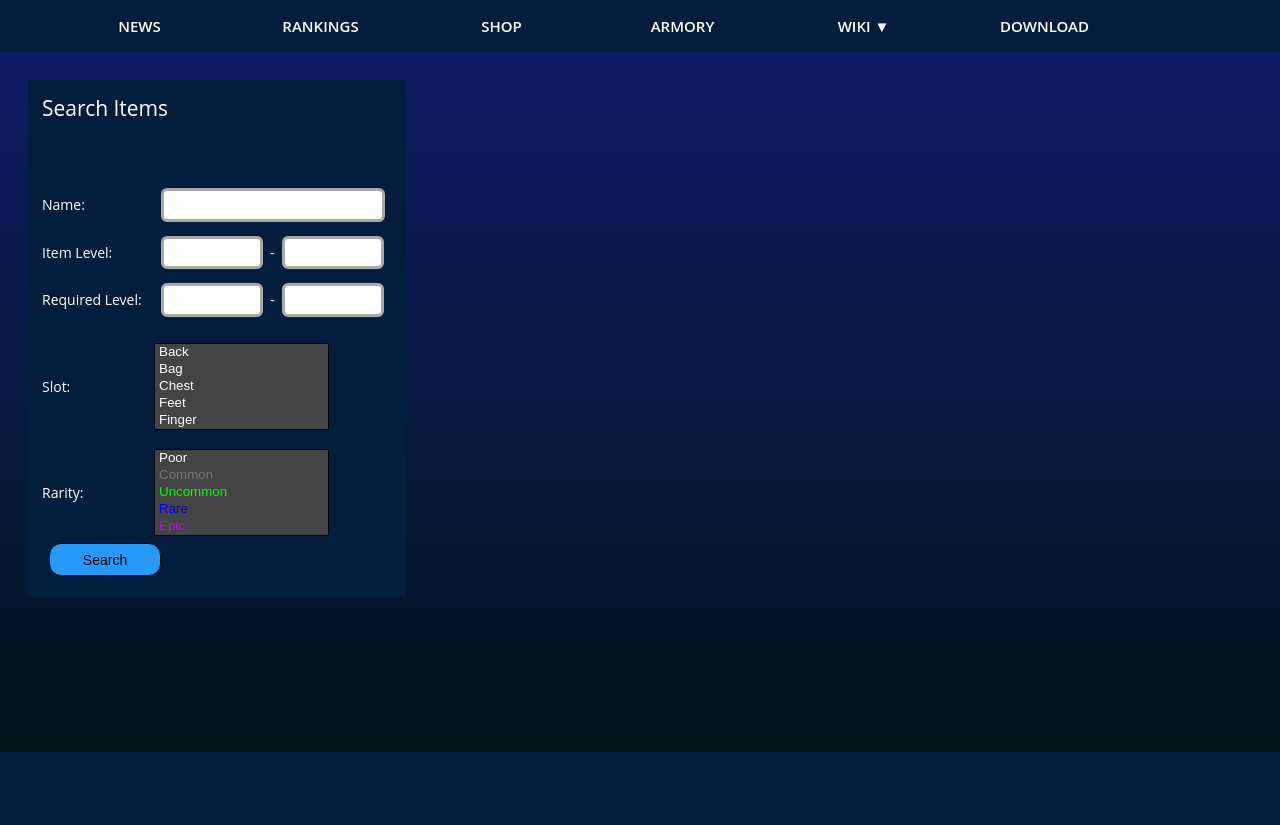
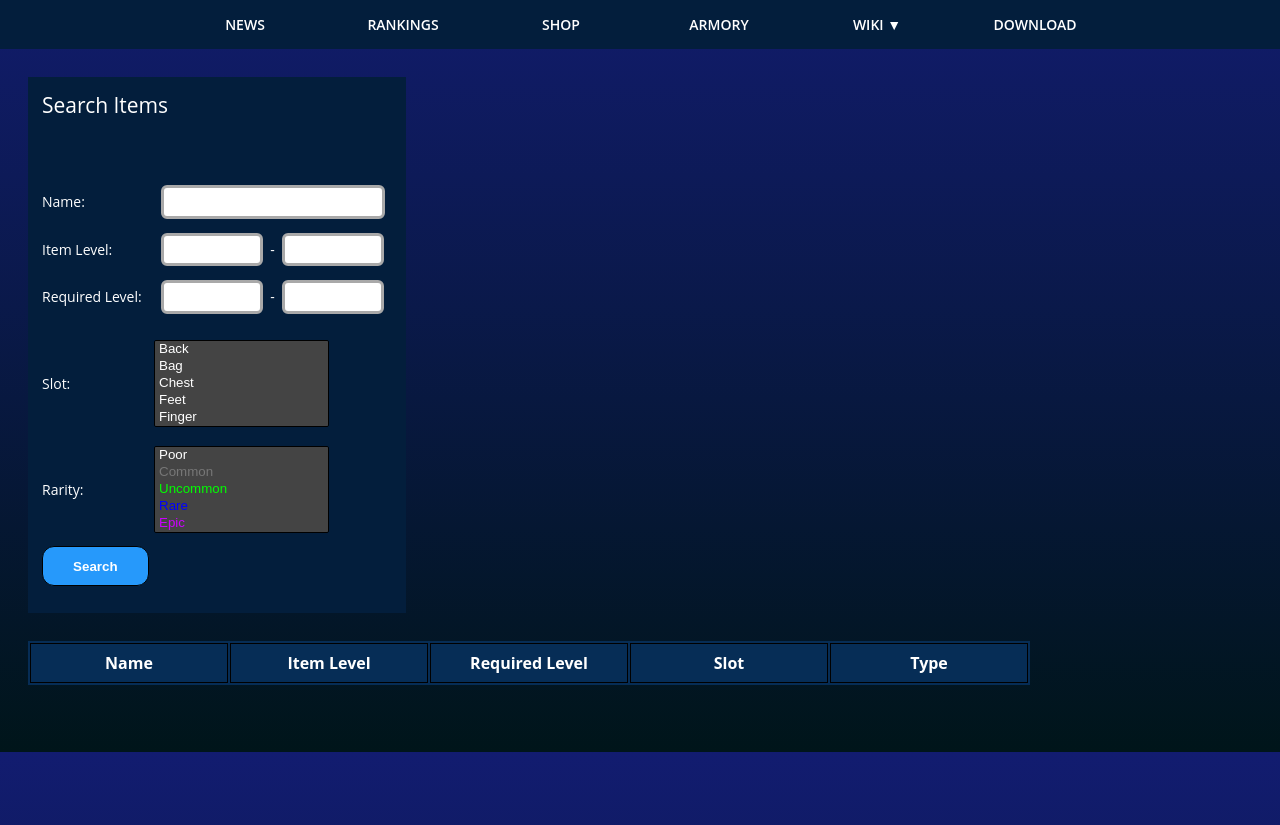
Before and after one commit to Sadzka/Squadza, a PHP site: page /item in a window 1280 px wide. Shown: the part 48-873 px from the top of the page. Before the commit the page ends 800 px from the top, so only its background shows below. Run offline with PHP 8.4, Linux system fonts and the light colour scheme; a stand-in replaces the project's code that opens the database connection; lists and menus that the app fills with data are empty; some libraries are stand-ins or nearby versions.

Commit message:
items are now dynamically loaded

```diff
--- a/index.php
+++ b/index.php
@@ -14,5 +14,7 @@ Router::post('register', 'SecurityController');
 Router::post('profile', 'SecurityController');
 
 Router::get('item', 'ItemController');
+Router::post('itemSearch', 'ItemController');
+Router::post('itemRender', 'ItemController');
 
 Router::run($path);
--- a/public/css/main.css
+++ b/public/css/main.css
@@ -7,6 +7,7 @@ html {
     background-size: cover;
 }
 body {
+    font: 14px open sans,Arial,helvetica neue,Helvetica,sans-serif;
     width: 100vw;
     background: transparent linear-gradient(180deg, rgba(18,28,112,1) 0%, rgba(0,21,26,1) 100%) 0% 0% fixed;
     margin: 0px;
@@ -195,9 +196,11 @@ header {
 
 /* MENU */
 .menu-container {
-    padding: 0.25em 3em 0.25em 3em;
+    padding: 0.25em 2em 0.25em 2em;
     display: flex;
     background-color: rgb(3, 30, 60);
+    align-items: center;
+    justify-content: center;;
 }
 
 .menu-ol {
@@ -205,7 +208,6 @@ header {
     list-style-type: none;
     padding: 0;
     margin: 0.5em;
-    font-size: 15px;
     height: 2em;
     line-height: 2em;
     text-align: center;
@@ -223,7 +225,8 @@ header {
 
 .menu-ol > li {
     float: left;
-    padding: 0 1em;
+    padding: 0 0.25em;
+    white-space: nowrap;
     width: 150px;
     margin-left: 1px;
     /*background-color: rgb(28, 100, 193);*/
@@ -379,7 +382,11 @@ header {
 
 .serach-input-submit {
     cursor: pointer;
+    margin: 1em 0;
     width: 8em;
+    height: 3em;
+    font-weight: 600;
+    color: white;
     background: #2699FB;
     border: 1px solid black;
     border-radius: 12px;
@@ -421,23 +428,20 @@ header {
 }
 
 .search-result-container {
-    margin: 2em 2em 0 2em;
+    margin: 2em 2em 10em 2em;
     display: inline-block;
 }
 
-.search-result-item {
-    padding: 1em;
-    display: flex;
+.search-result-container table {
+    background-color: #062d56;
+}
+.search-result-container table tr th{
+    width: 180px;
+    padding: 0.5em;
+    text-overflow: ellipsis;
+    border: 1px solid black;
 }
 
-.result-odd {
-    background-color: #031E3C;
-
-}
-
-.result-even {
-    background-color: #062a49;
-}
 /* Mobile */
 @media only screen and (max-device-width: 420px) {
     .container {
@@ -496,6 +500,9 @@ header {
     .search-item-tooltip-container {
         display: block;
     }
+    .menu-ol > li {
+        width: auto;
+    }
 }
 
 .messages {
@@ -505,7 +512,3 @@ header {
 a {
     text-decoration: none;
 }
-
-body {
-    font: 14px open sans,Arial,helvetica neue,Helvetica,sans-serif;
-}
--- /dev/null
+++ b/public/js/search.js
@@ -0,0 +1,124 @@
+
+const itemname = document.querySelector('input[name="name"]');
+const ilvmin = document.querySelector('input[name="ilvmin"]');
+const ilvmax = document.querySelector('input[name="ilvmax"]');
+const reqlvmin = document.querySelector('input[name="reqlvmin"]');
+const reqlvmax = document.querySelector('input[name="reqlvmax"]');
+const slot = document.querySelector('select[name="slot[]"]');
+const rarity = document.querySelector('select[name="rarity[]"]');
+
+const form = document.querySelector('.search-form');
+const itemContainer = document.querySelector('.search-result-container table');
+
+console.log(itemContainer);
+
+form.addEventListener("submit", function (event) {
+    event.preventDefault();
+
+    const data = {
+        name : itemname.value,
+        ilvmin : ilvmin.value,
+        ilvmax : ilvmax.value,
+        reqlvmin : reqlvmin.value,
+        reqlvmax : reqlvmax.value,
+        slot : getSelectValues(slot),
+        rarity : getSelectValues(rarity)
+    };
+
+    fetch("/itemSearch", {
+        method: "POST",
+        headers: {
+            'Content-Type': 'application/json'
+        },
+        body: JSON.stringify(data)
+    }).then(function (response) {
+        return response.json();
+    }).then(function (projects) {
+        itemContainer.innerHTML = "<tr><th>Name</th><th>Item Level</th> <th>Required Level</th> <th>Slot</th><th>Type</th></tr>";
+        loadItems(projects);
+    });
+
+    /*.then(response => response.text())
+    .then((response) => {
+        document.querySelector("body").innerHTML = response;
+    })
+    .catch(err => console.log(err));*/
+
+});
+
+function loadItems(items) {
+    items.forEach(item => {
+        console.log(item);
+        createItem(item);
+    });
+}
+
+function createItem(item) {
+
+    const template = document.querySelector("#item-template");
+
+    const clone = template.content.cloneNode(true);
+
+    const text = clone.querySelector("span");
+    text.classList.add('q' + item.quality);
+    text.innerHTML = item.name;
+
+    clone.querySelector("#ilv").innerHTML = item.item_level;
+    clone.querySelector("#rlv").innerHTML = item.required_level;
+    clone.querySelector("#slot").innerHTML = item.slot;
+    clone.querySelector("#type").innerHTML = item.equip_type;
+
+    const ref = clone.querySelector(".itemref");
+    ref.addEventListener("click", itemHref);
+    ref.href = item.items_id;
+
+    itemContainer.appendChild(clone);
+}
+
+function itemHref(event) {
+    event.preventDefault();
+
+    event = event || window.event;
+    var target = event.target || event.srcElement;
+
+    var itemid = null;
+    while (target) {
+        if (target instanceof HTMLAnchorElement) {
+            itemid = target.getAttribute('href');
+            break;
+        }
+
+        target = target.parentNode;
+    }
+
+    const data = {
+        id : itemid
+    };
+
+    fetch("/itemRender", {
+        method: "POST",
+        headers: {
+            'Content-Type': 'application/json'
+        },
+        body: JSON.stringify(data)
+    }).then(response => response.text())
+    .then((response) => {
+        document.querySelector(".itemtooltip").innerHTML = response.slice(0, -1);
+    })
+    .catch(err => console.log(err));
+}
+
+function getSelectValues(select) {
+    var result = [];
+    var options = select && select.options;
+    var opt;
+
+    for (var i=0, iLen=options.length; i<iLen; i++) {
+        opt = options[i];
+
+        if (opt.selected) {
+        result.push(opt.value || opt.text);
+        }
+    }
+    return result;
+}
--- a/public/views/item.php
+++ b/public/views/item.php
@@ -4,6 +4,8 @@
 	<title>Arikazike</title>
 	<link rel="stylesheet" href="public/css/items.css">
 	<link type="text/css" rel="stylesheet" href="public/css/main.css">
+
+	<script type="text/javascript" src="./public/js/search.js" defer></script>
 </head>
 
 <body>
@@ -14,27 +16,27 @@
 	?>
 
 	<div class="search-item-tooltip-container">
+		<?php include_once(__DIR__ . "/../../src/common/searchItem.php"); ?>
+		<div class="itemtooltip"> </div>
+	</div>
 
-	<?php include_once(__DIR__ . "/../../src/common/searchItem.php"); ?>
-
-	<?php
-		if (!isset($_GET['search']))
-		{
-			if (isset($item)) {
-				if ($item != 'notfound') {
-					include_once (__DIR__ . '/../../src/common/renderItem.php');
-				}
-			}
-		}
-	?>
-
+	<div class="search-result-container">
+		<table>
+			<tr>
+				<th><span>Name</span></th>
+				<th>Item Level</th>
+				<th>Required Level</th>
+				<th>Slot</th>
+				<th>Type</th>
+			</tr>
+		</table>
 	</div>
 
 	<?php
-
+/*
 	if (isset($items) && $items != 'notfound') {
 
-		echo '<div class="search-result-container">';
+		echo '';
 
 		$i = 0;
 		foreach ($items as $item) {
@@ -54,6 +56,23 @@
 
 		echo '</div>';
 	}
-
+*/
 	?>
 </body>
+
+<template id="item-template">
+	<tr>
+		<th>
+			<a href="#" class="itemref">
+				<span>
+					Name
+				</span>
+			</a>
+		</th>
+
+		<th id="ilv">Item Level</th>
+		<th id="rlv">Required Level</th>
+		<th id="slot">Slot</th>
+		<th id="type">Type</th>
+	</tr>
+</template>
--- a/src/common/searchItem.php
+++ b/src/common/searchItem.php
@@ -1,4 +1,4 @@
-<form class="search-form" action="/item" method="GET">
+<form class="search-form">
     <span class="search-title">Search Items</span><br><br>
 
     <div class="search-line">
@@ -60,12 +60,6 @@
         </select>
     </div>
     <input type="hidden" value="search" name="search">
-    <input class="serach-input-submit" type="submit" value="Search">
 
-    <?php
-    if (isset($items) && $items == 'notfound') {
-        echo "Your criteria did not match any items.";
-    }
-    ?>
-
+    <button class="serach-input-submit"> Search </button>
 </form>
--- a/src/controllers/ItemController.php
+++ b/src/controllers/ItemController.php
@@ -8,29 +8,38 @@ class ItemController extends AppController {
     public function item()
     {
         if (!$this->isGet()) {
-            echo "isGet<br>";
+            return;
             //TODO
         }
-        $itemRepository = ItemRepository::getInstance();
+        $this->render('item');
+    }
 
-        $item = null;
-        if (isset($_GET['id'])) {
-            $item = $itemRepository->getItem($_GET['id']);
+    public function itemSearch()
+    {
+        $contentType = isset($_SERVER["CONTENT_TYPE"]) ? trim($_SERVER["CONTENT_TYPE"]) : '';
 
-            if ($item == null) {
-                $this->render('item', ['item'=>'notfound'] );
-                return;
-            }
+        if ($contentType === "application/json") {
+            $content = trim(file_get_contents("php://input"));
+            $decoded = json_decode($content, true);
+
+            header('Content-type: application/json');
+            http_response_code(200);
+
+            echo json_encode(ItemRepository::getInstance()->searchItems($decoded));
         }
-        else if (isset($_GET['search'])) {
-            $items = $itemRepository->searchItems($_GET, 0);
-            $this->render('item', ['items'=>$items] );
+    }
+
+    public function itemRender()
+    {
+        $contentType = isset($_SERVER["CONTENT_TYPE"]) ? trim($_SERVER["CONTENT_TYPE"]) : '';
+
+        if ($contentType === "application/json") {
+            $content = trim(file_get_contents("php://input"));
+            $decoded = json_decode($content, true);
+
+            $item = ItemRepository::getInstance()->getItem($decoded['id']);
+
+            echo include_once(__DIR__ . '/../common/renderItem.php');
         }
-        else {
-            $this->render('item');
-            return;
-        }
-
-        $this->render('item', ['item'=>$item] );
     }
 }
--- a/src/repository/ItemRepository.php
+++ b/src/repository/ItemRepository.php
@@ -75,7 +75,7 @@ class ItemRepository extends Repository
         */
 	}
 
-    public function searchItems($args, $page) {
+    public function searchItems($args) {
 
         if (!isset($args['name'])) {
             $args['name'] = '';
@@ -94,7 +94,7 @@ class ItemRepository extends Repository
         }
         $args['name'] = '%' . $args['name'] . '%';
 
-        $ask = "SELECT `name`, `quality`, `items_id` FROM items
+        $ask = "SELECT `name`, `quality`, `items_id`, `item_level`, `required_level`, `slot`, `equip_type` FROM items
         WHERE
         `name` like :name
         AND
@@ -104,7 +104,7 @@ class ItemRepository extends Repository
         ";
 
         $length_slots = 0;
-        if (isset($args['slot']))
+        if (isset($args['slot']) && count($args['slot']) > 0)
         {
             $length_slots = count($args['slot']);
             $ask = $ask . " AND ( slot = :slot0 ";
@@ -116,7 +116,7 @@ class ItemRepository extends Repository
         }
 
         $length_rarity = 0;
-        if (isset($args['rarity']))
+        if (isset($args['rarity']) && count($args['rarity']) > 0)
         {
             $length_rarity = count($args['rarity']);
             $ask = $ask . " AND ( quality = :quality0 ";
@@ -127,10 +127,15 @@ class ItemRepository extends Repository
             $ask = $ask . " ) ";
         }
 
-        //echo '<br>' . $ask . '<br>';
-
         $stmt = $this->database->connect()->prepare($ask);
-
+        /*
+                echo $ask . '<br>';
+                echo $args['name'] . '<br>';
+                echo $args['ilvmin'] . '<br>';
+                echo $args['ilvmax'] . '<br>';
+                echo $args['reqlvmin'] . '<br>';
+                echo $args['reqlvmax'] . '<br>';
+        */
         $stmt->bindParam(':name',       $args['name'],      PDO::PARAM_STR);
         $stmt->bindParam(':ilvmin',     $args['ilvmin'],    PDO::PARAM_STR);
         $stmt->bindParam(':ilvmax',     $args['ilvmax'],    PDO::PARAM_STR);
@@ -146,14 +151,6 @@ class ItemRepository extends Repository
 
         $stmt->execute();
 
-        $items = [];
-        while($row = $stmt->fetch(PDO::FETCH_ASSOC))
-        {
-            array_push($items, $row);
-        }
-
-        if (!$items) return 'notfound';
-        return $items;
-
+        return $stmt->fetchAll(PDO::FETCH_ASSOC);
     }
 }
```
Also changed, not shown: src/common/renderItem.php (+3 -6 lines).
